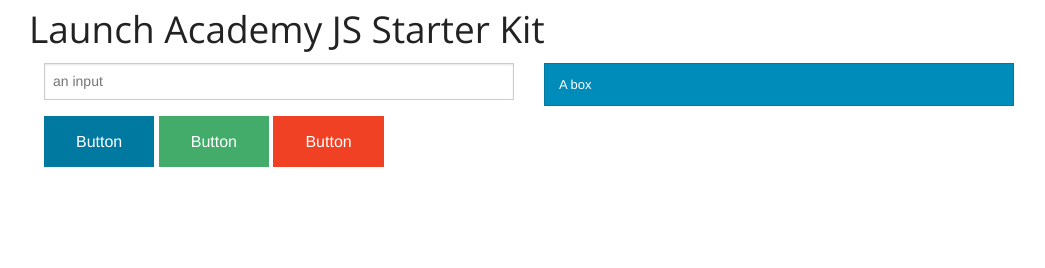
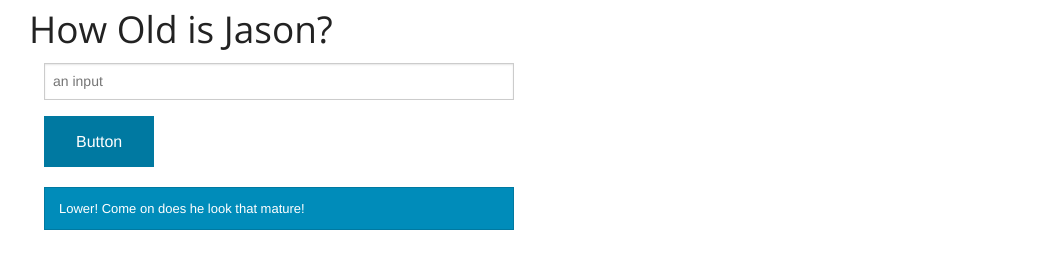
Before and after one commit to vanmichael/js_starter_kit, a plain HTML site: page index.html in a window 1280 px wide. Both pictures are taken after a click on the link "Button". Shown: the whole page, without its empty margins (111-1156 px from the left). Drawn offline with nearby package versions, Linux system fonts and the light colour scheme.

Commit message:
finish guess the number

```diff
--- a/index.html
+++ b/index.html
@@ -9,19 +9,20 @@
 </head>
 <body>
   <div class="row">
-    <h2>Launch Academy JS Starter Kit</h2>
+    <h2>How Old is Jason?</h2>
   </div>
 
   <div class="row">
     <div class="large-6 columns">
-      <input type="text" placeholder="an input" />
+      <input type="text" placeholder="an input" id="guess" />
       <a href="#" class="button">Button</a>
-      <a href="#" class="button success">Button</a>
-      <a href="#" class="button alert">Button</a>
     </div>
+  </div>
+
+  <div class="row">
     <div class="large-6 columns">
       <div data-alert class="alert-box">
-        A box
+        What Van has to say!
       </div>
     </div>
   </div>
--- a/js/app.js
+++ b/js/app.js
@@ -1 +1,54 @@
-alert('Hey find me to know where to put the javascript');
+function userGuess()
+	{
+		var inputGuess = document.getElementById('guess').value;
+		var guess = parseInt(inputGuess);
+		return guess;
+	}
+
+$(document).ready(function(){
+
+	var callback = function( e ) {
+
+		//var x = Math.floor(Math.random()*100+1);
+		var x = 29; //Jason's age I think
+
+		if (userGuess() === x) {
+			$(".alert-box").html("Jason Loves You");
+		}
+
+		else if (userGuess() < x) {
+			var insultsHigher = new Array();
+			insultsHigher[0] = "Please He looks way older!";
+			insultsHigher[1] = "Come on He's ancient!";
+			insultsHigher[2] = "Seriously he has a pedo mustache!";
+			insultsHigher[3] = "Really he looks like he's from the 60's";
+
+			var randomHigherInsult = Math.floor(Math.random()*insultsHigher.length);
+
+			var high = "Higher! ";
+
+			$(".alert-box").html(high + insultsHigher[randomHigherInsult]);
+		}
+
+		else {
+			var insultsLower = new Array();
+			insultsLower[0] = "Come on does he look that mature!";
+			insultsLower[1] = "Come on does he even look like He's graduated yet!";
+			insultsLower[2] = "Come on he still cries!";
+			insultsLower[3] = "Come on he still wears tighty whities!";
+
+			var randomLowerInsult = Math.floor(Math.random()*insultsLower.length);
+
+			var low = "Lower! ";
+
+			$(".alert-box").html(low + insultsLower[randomLowerInsult]);
+		}
+		e.preventDefault();
+	};
+
+	$("#guess").keypress(function() {
+    	callback();
+	});
+
+	$('.button').click(callback);
+});
```
